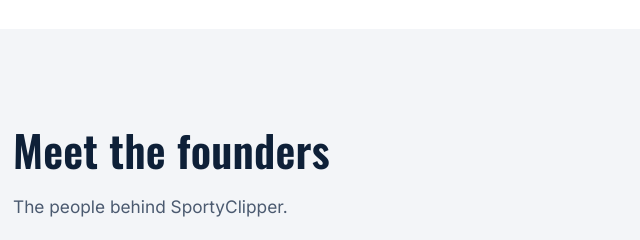
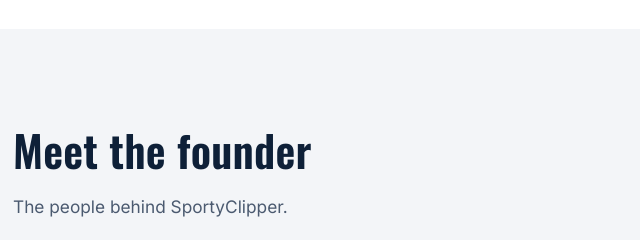
Before and after one commit to nf3/sportyskipper, a plain HTML site: page about.html in a window 1280 px wide. Shown: the part 880-1120 px from the top of the page, 75-715 px from the left. Drawn offline with nearby package versions, Linux system fonts and the light colour scheme.

Commit message:
Changed founders to founder

```diff
--- a/about.html
+++ b/about.html
@@ -62,7 +62,7 @@
   <!-- FOUNDERS -->
   <section class="founders">
     <div class="wrap">
-      <h2>Meet the founders</h2>
+      <h2>Meet the founder</h2>
       <p class="lede">The people behind SportyClipper.</p>
       <div class="founder-grid">
         <div class="founder-card">
```
